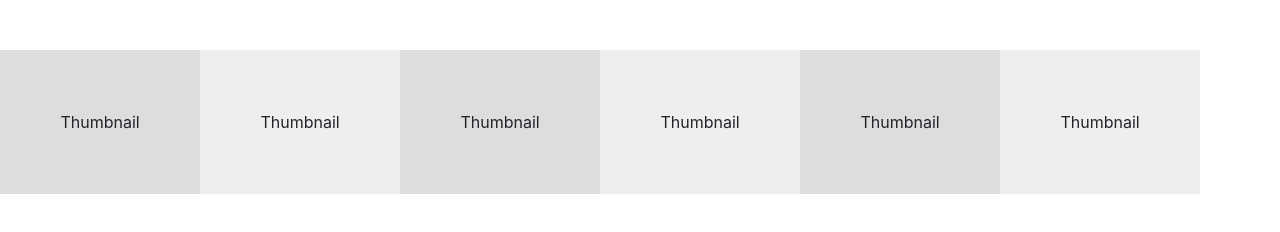
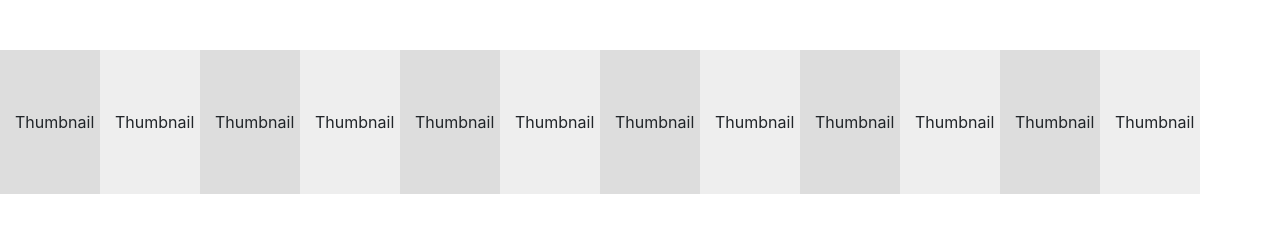
Before and after one commit to brukk/WebDevtPractice2, a plain HTML site: page bootPrac/boot.html in a window 1280 px wide. Drawn offline with nearby package versions, Linux system fonts and the light colour scheme.

Commit message:
bootPrac dir edited

```diff
--- a/bootPrac/boot.html
+++ b/bootPrac/boot.html
@@ -17,12 +17,18 @@
         <div class="container-fluid">
             <div class="row" style="margin-top:20px">
 
-                    <div class="col-md-2 thumb">Thumbnail</div>
-                    <div class="col-md-2 thumb">Thumbnail</div>
-                    <div class="col-md-2 thumb">Thumbnail</div>
-                    <div class="col-md-2 thumb">Thumbnail</div>
-                    <div class="col-md-2 thumb">Thumbnail</div>
-                    <div class="col-md-2 thumb">Thumbnail</div>
+                    <div class="col-6 col-sm-4 col-md-2 col-lg-1 thumb">Thumbnail</div>
+                    <div class="col-6 col-sm-4 col-md-2 col-lg-1 thumb">Thumbnail</div>
+                    <div class="col-6 col-sm-4 col-md-2 col-lg-1 thumb">Thumbnail</div>
+                    <div class="col-6 col-sm-4 col-md-2 col-lg-1 thumb">Thumbnail</div>
+                    <div class="col-6 col-sm-4 col-md-2 col-lg-1 thumb">Thumbnail</div>
+                    <div class="col-6 col-sm-4 col-md-2 col-lg-1 thumb">Thumbnail</div>
+                    <div class="col-6 col-sm-4 col-md-2 col-lg-1 thumb">Thumbnail</div>
+                    <div class="col-6 col-sm-4 col-md-2 col-lg-1 thumb">Thumbnail</div>
+                    <div class="col-6 col-sm-4 col-md-2 col-lg-1 thumb">Thumbnail</div>
+                    <div class="col-6 col-sm-4 col-md-2 col-lg-1 thumb">Thumbnail</div>
+                    <div class="col-6 col-sm-4 col-md-2 col-lg-1 thumb">Thumbnail</div>
+                    <div class="col-6 col-sm-4 col-md-2 col-lg-1 thumb">Thumbnail</div>
 
                 </div>
             </div>
```
